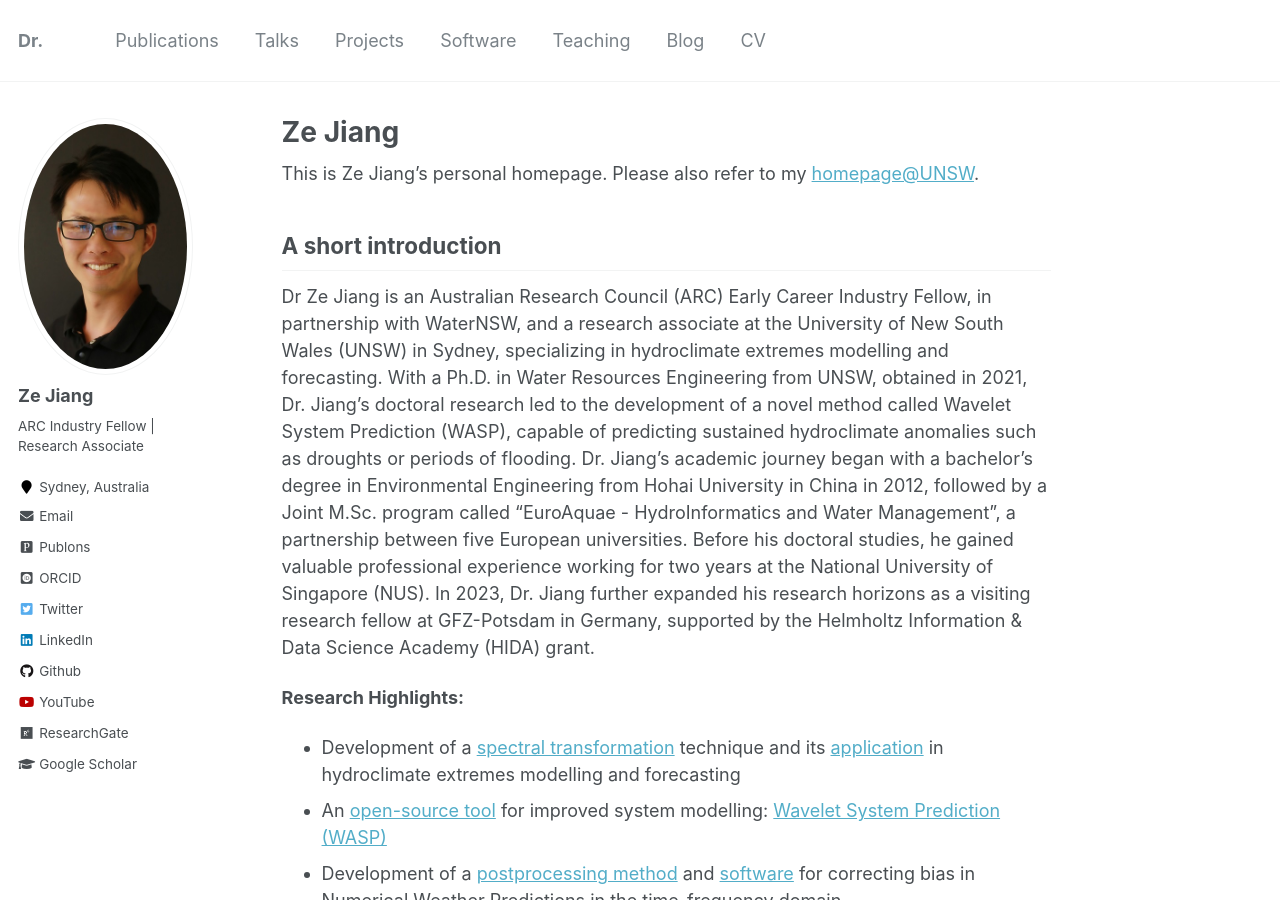
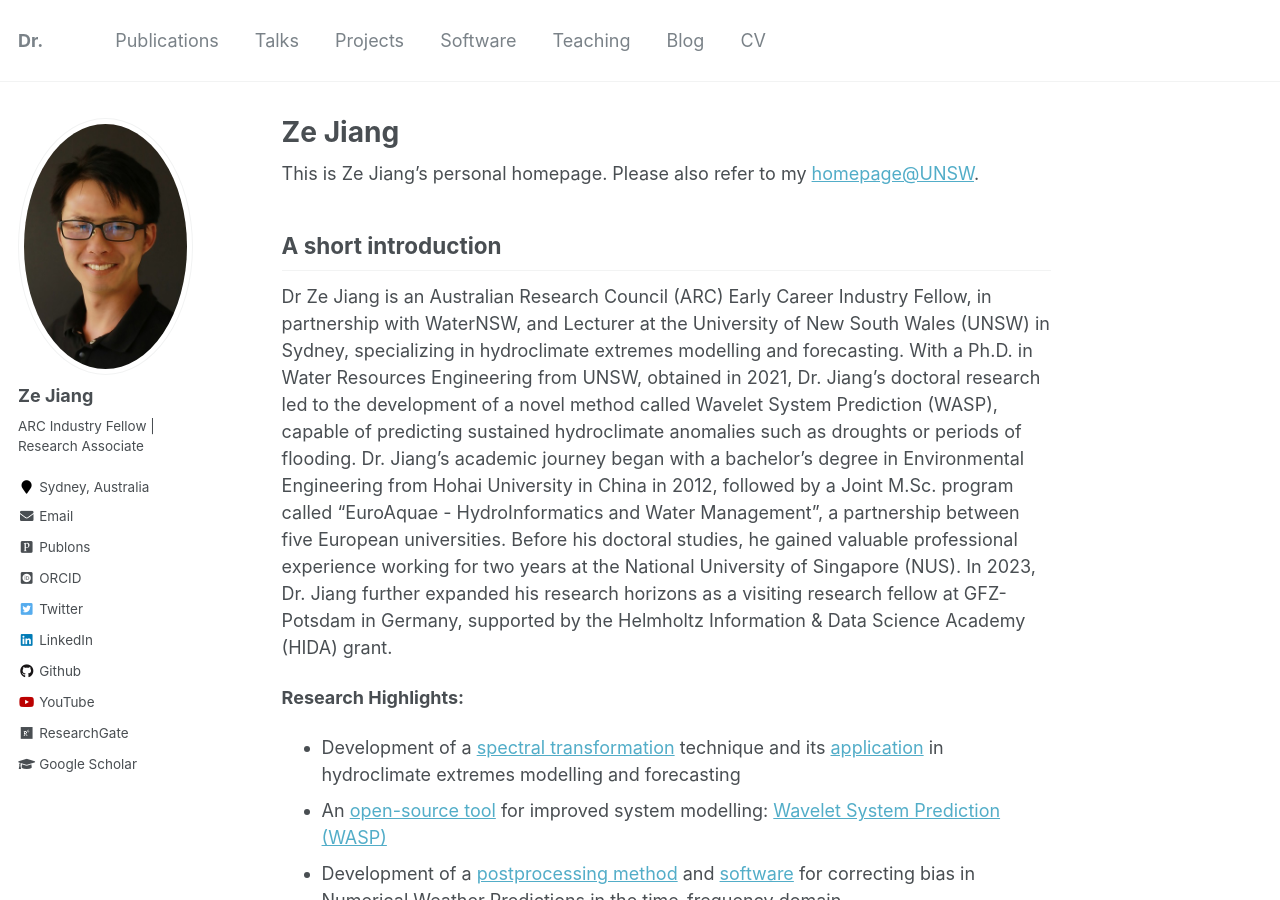
Before and after one commit to zejiang-unsw/zejiang-unsw.github.io, a Jekyll site: the page built from _pages/about.md, in a window 1280 px wide and 900 px high. Built offline with Jekyll 4.4.1, drawn with Linux system fonts in a browser that asks for light colours; some web fonts are replaced.

Commit message:
Update Lecturer

```diff
--- a/_config.yml
+++ b/_config.yml
@@ -10,7 +10,7 @@ locale                   : "en-US"
 title                    : "Dr. "
 title_separator          : "-"
 name                     : &name "Ze Jiang"
-description              : &description "ARC Industry Fellow | Research Associate, Sydney, Australia"
+description              : &description "ARC Industry Fellow | Lecturer, Sydney, Australia"
 url                      : https://zejiang-unsw.github.io # the base hostname & protocol for your site e.g. "https://mmistakes.github.io"
 baseurl                  : "" # the subpath of your site, e.g. "/blog"
 repository               : "zejiang-unsw.github.io"
--- a/_pages/about.md
+++ b/_pages/about.md
@@ -11,7 +11,7 @@ redirect_from:
 This is Ze Jiang's personal homepage. Please also refer to my [homepage@UNSW](https://research.unsw.edu.au/people/dr-ze-jiang).
 
 ## A short introduction
-Dr Ze Jiang is an Australian Research Council (ARC) Early Career Industry Fellow, in partnership with WaterNSW, and a research associate at the University of New South Wales (UNSW) in Sydney, specializing in hydroclimate extremes modelling and forecasting. With a Ph.D. in Water Resources Engineering from UNSW, obtained in 2021, Dr. Jiang's doctoral research led to the development of a novel method called Wavelet System Prediction (WASP), capable of predicting sustained hydroclimate anomalies such as droughts or periods of flooding. Dr. Jiang's academic journey began with a bachelor's degree in Environmental Engineering from Hohai University in China in 2012, followed by a Joint M.Sc. program called "EuroAquae - HydroInformatics and Water Management", a partnership between five European universities. Before his doctoral studies, he gained valuable professional experience working for two years at the National University of Singapore (NUS). In 2023, Dr. Jiang further expanded his research horizons as a visiting research fellow at GFZ-Potsdam in Germany, supported by the Helmholtz Information & Data Science Academy (HIDA) grant.
+Dr Ze Jiang is an Australian Research Council (ARC) Early Career Industry Fellow, in partnership with WaterNSW, and Lecturer at the University of New South Wales (UNSW) in Sydney, specializing in hydroclimate extremes modelling and forecasting. With a Ph.D. in Water Resources Engineering from UNSW, obtained in 2021, Dr. Jiang's doctoral research led to the development of a novel method called Wavelet System Prediction (WASP), capable of predicting sustained hydroclimate anomalies such as droughts or periods of flooding. Dr. Jiang's academic journey began with a bachelor's degree in Environmental Engineering from Hohai University in China in 2012, followed by a Joint M.Sc. program called "EuroAquae - HydroInformatics and Water Management", a partnership between five European universities. Before his doctoral studies, he gained valuable professional experience working for two years at the National University of Singapore (NUS). In 2023, Dr. Jiang further expanded his research horizons as a visiting research fellow at GFZ-Potsdam in Germany, supported by the Helmholtz Information & Data Science Academy (HIDA) grant.
 
 <b>Research Highlights:</b>
 * Development of a [spectral transformation](https://doi.org/10.1029/2019WR026962) technique and its [application](https://doi.org/10.1016/j.jhydrol.2021.126816) in hydroclimate extremes modelling and forecasting
```
